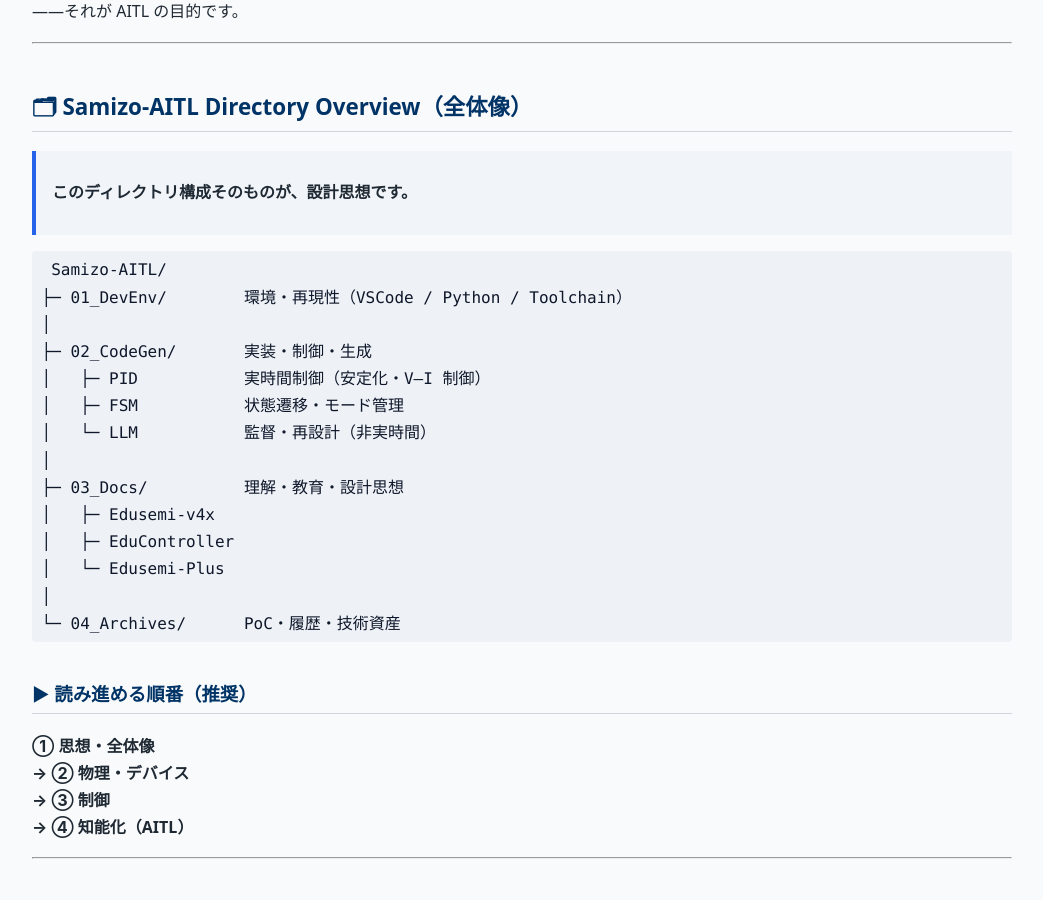
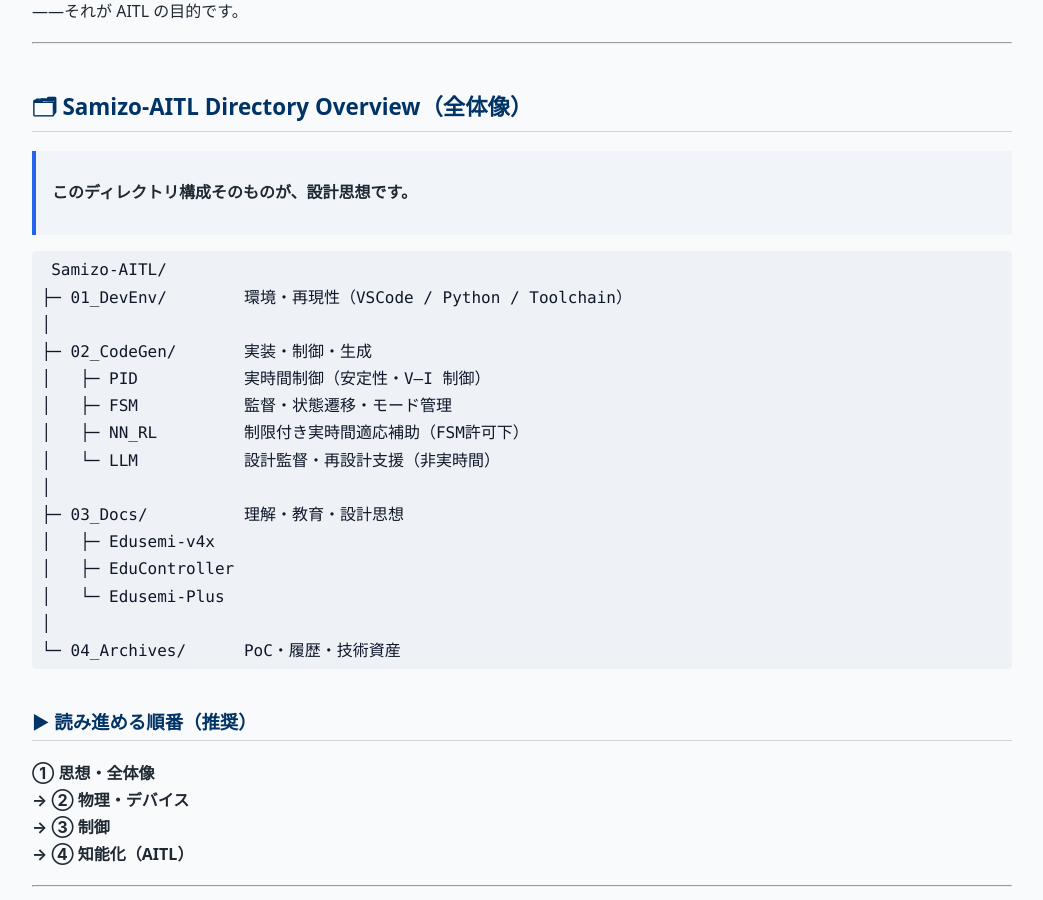
Before and after one commit to Samizo-AITL/Samizo-AITL.github.io, a Jekyll site: the page built from portal/index.md, in a window 1280 px wide and 900 px high, scrolled down 3851 px. Shown: the whole window, without its empty margins (118-1161 px from the left). Built offline with Jekyll 4.4.1, drawn with Linux system fonts in a browser that asks for light colours.

Commit message:
Update index.md

```diff
--- a/portal/index.md
+++ b/portal/index.md
@@ -124,9 +124,10 @@
 ├─ 01_DevEnv/        環境・再現性（VSCode / Python / Toolchain）
 │
 ├─ 02_CodeGen/       実装・制御・生成
-│   ├─ PID           実時間制御（安定化・V–I 制御）
-│   ├─ FSM           状態遷移・モード管理
-│   └─ LLM           監督・再設計（非実時間）
+│   ├─ PID           実時間制御（安定性・V–I 制御）
+│   ├─ FSM           監督・状態遷移・モード管理
+│   ├─ NN_RL         制限付き実時間適応補助（FSM許可下）
+│   └─ LLM           設計監督・再設計支援（非実時間）
 │
 ├─ 03_Docs/          理解・教育・設計思想
 │   ├─ Edusemi-v4x
```
